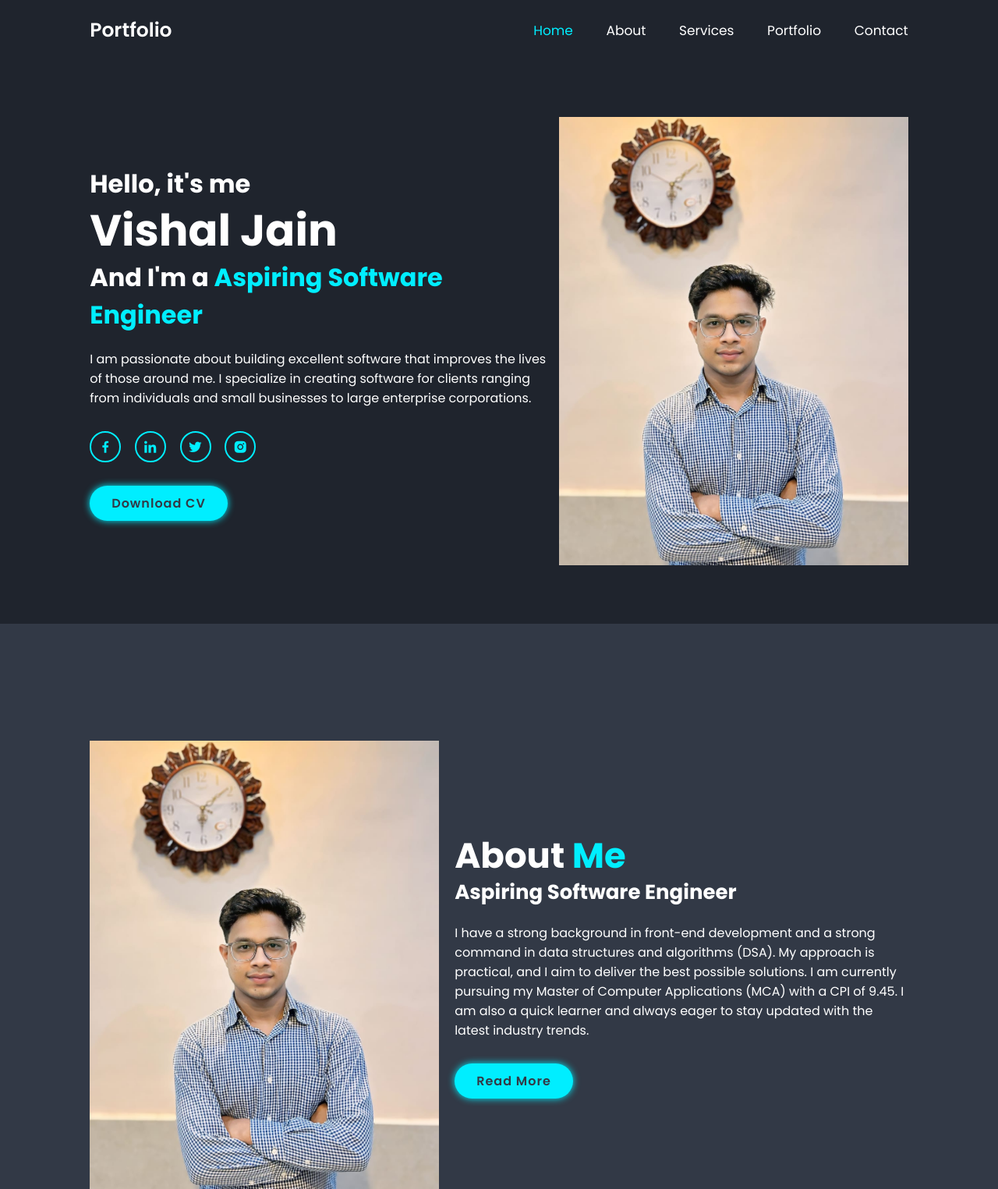
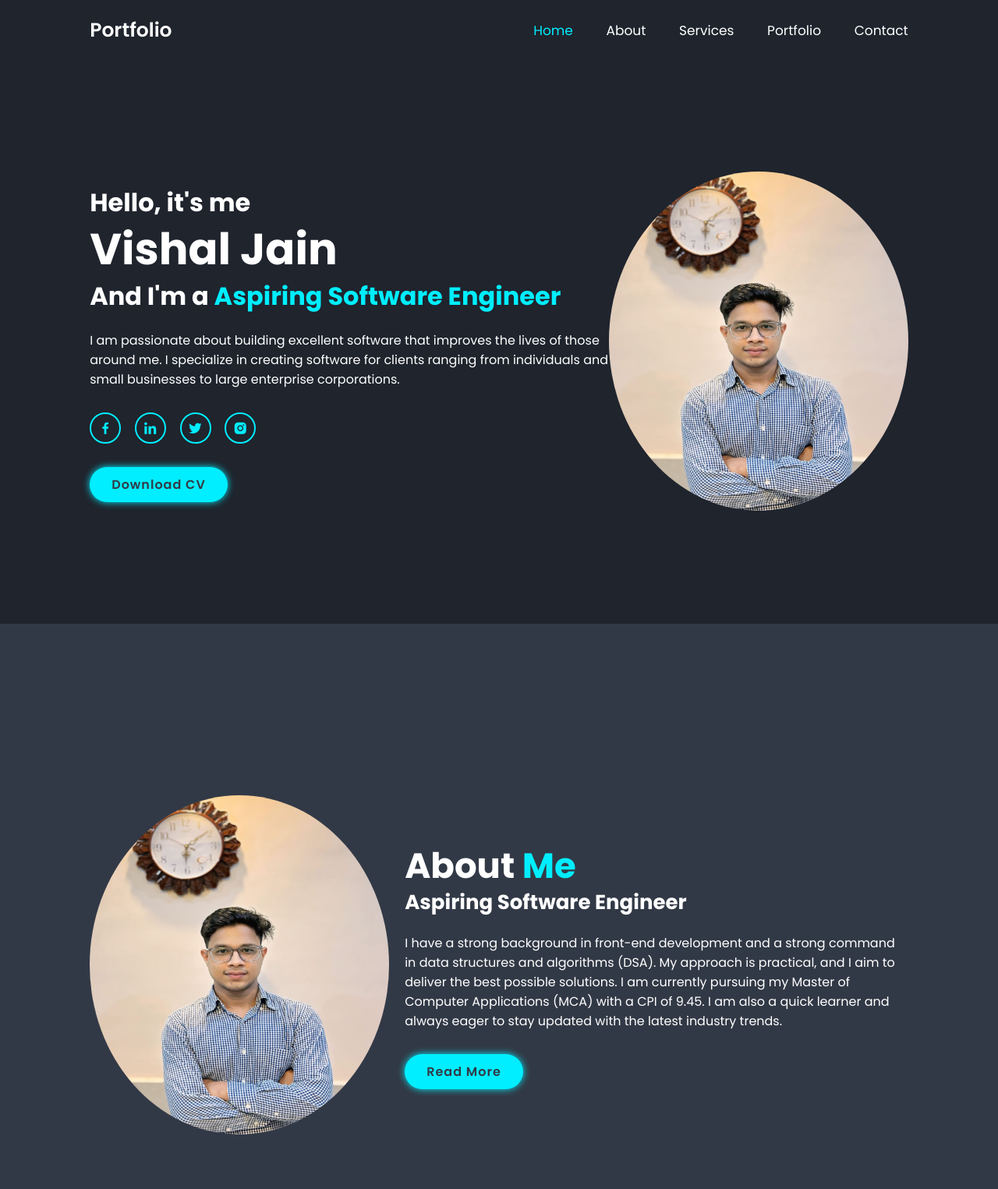
Before and after one commit to Vishal-jain2003/vishaljainportfolio, a plain HTML site: page index.html in a window 1280 px wide. Shown: the top 1525 px of the page at 78% size. Drawn offline with nearby package versions, Linux system fonts and the light colour scheme.

Commit message:
Update style.css

```diff
--- a/style.css
+++ b/style.css
@@ -94,12 +94,16 @@ section {
 
 }
 .home-img img{
-    width: 35vw;
+    width: 30vw;
+    height: 34vw;
+    border-radius:70%;
 
 
 }
 .about-img img{
-    width: 35vw;
+     width: 30vw;
+    height: 34vw;
+    border-radius:70%;
 }
 
 .heading{
```
